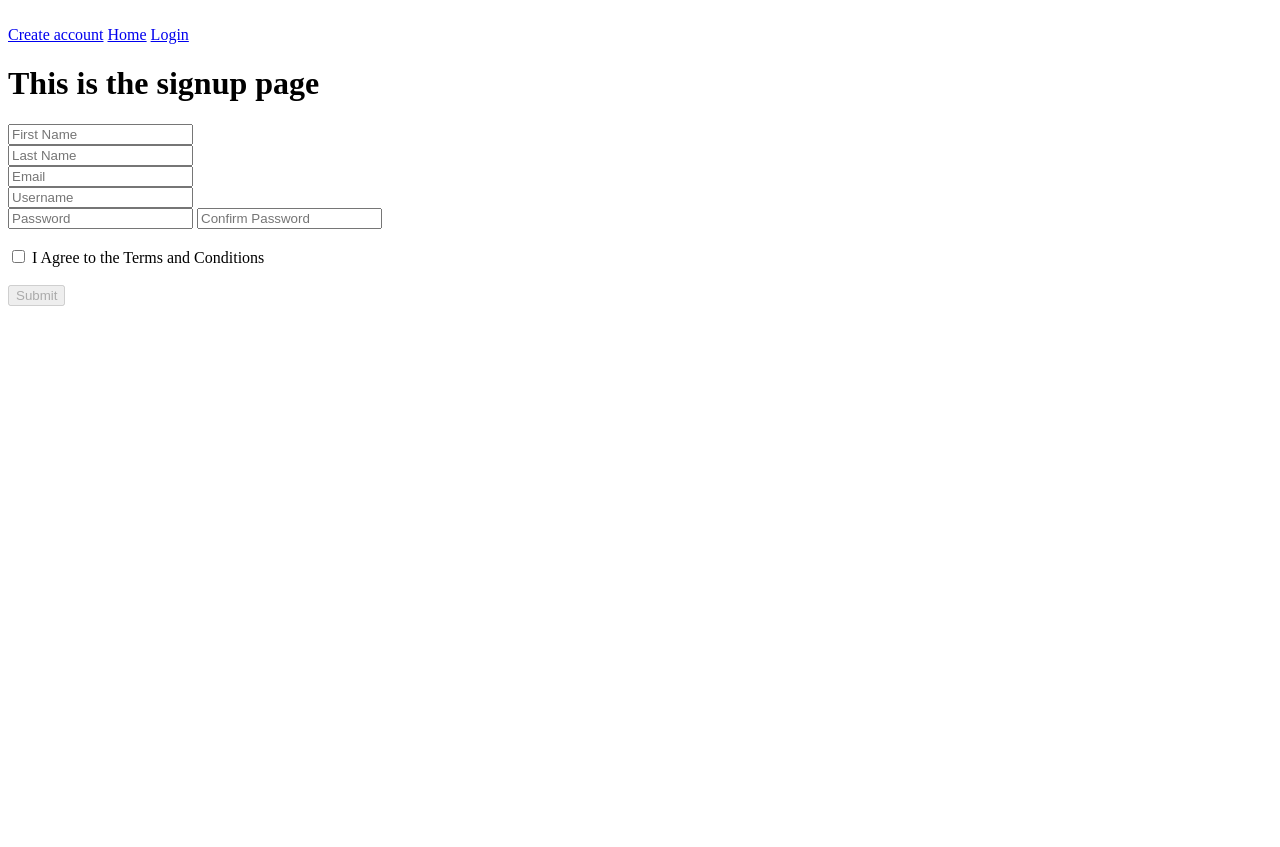
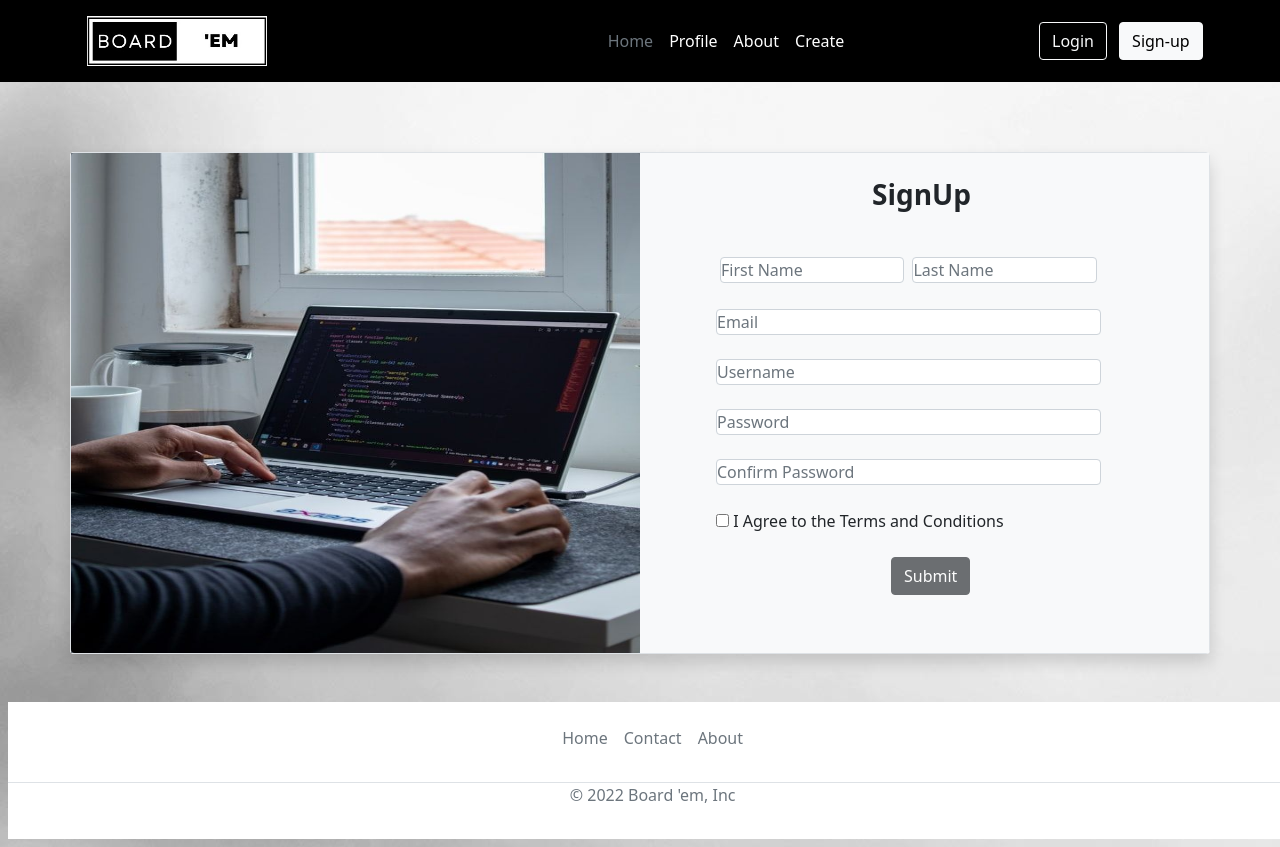
Before and after one commit to sreehari229/Board-em, a Django app: page /create-acc/ in a window 1280 px wide. Before the commit the page ends 306 px from the top, so only its background shows below. Run offline with Django 4.2, Linux system fonts and the light colour scheme.

Commit message:
Signup page frontend added

```diff
--- /dev/null
+++ b/TaskMan/static/Doorway/CSS/signup_styles.css
@@ -0,0 +1,106 @@
+.row{
+    margin: 20px;
+}
+.errhide{
+    display: none;
+}
+.errshow{
+    display: inline;
+}
+.errshow2{
+    display:inline;
+}
+.errshow3{
+    display: inline;
+}
+
+._head{
+    margin: -8px;
+    margin-bottom:70px;
+    width:102%;
+    background-color:black;
+}
+
+.name{
+    width:100%;
+    height: 32px;
+}
+#firstNameIn{
+    float:left;
+    margin: 0px;
+}
+
+#lastNameIn{
+    float: left;
+    margin-top: 0px;
+
+}
+.f_name{
+    width:50%;
+    height:50px;
+    float:left;
+
+}
+.l_name{
+    width:50%;
+    height:50px;
+    float: left;
+
+}
+.d_left{
+    width:200px;
+    height: 500px;
+
+
+}
+.d_right{
+    width:60%;
+    height: 500px;
+    float: left;
+    padding: 0px;
+
+
+}
+.cont_text{
+    width:400px;
+    height: 45px;
+    margin: 200px;
+    margin-top: 25px;
+    margin-left: 220px;
+}
+.form_box{
+    margin:2px;
+    margin-top: -170px;
+    margin-left: 40px;
+
+
+}
+#submit{
+    margin-left: 175px;
+    border: radius 2px;
+}
+.f_div{
+    background:white;
+    margin:-9;
+    width:102%;
+}
+.alert {
+    margin-left: 10px;
+    background-color: #f44336;
+    color: white;
+  }
+
+  .closebtn {
+    margin-left: 0px;
+    color: white;
+    font-weight: bold;
+    float: right;
+    font-size: 20px;
+    line-height: 20px;
+    cursor: pointer;
+    transition: 0.3s;
+  }
+
+  .closebtn:hover {
+    color: black;
+  }
--- a/TaskMan/static/Doorway/CSS/styles.css
+++ /dev/null
@@ -1,6 +0,0 @@
-.errhide{
-    display: none;
-}
-.errshow{
-    display: inline;
-}
--- a/TaskMan/templates/Doorway/base_layout.html
+++ b/TaskMan/templates/Doorway/base_layout.html
@@ -1,16 +1,41 @@
 {% load static %}
-<!doctype html>
-<html>
+<!DOCTYPE html>
+<html lang="en">
 <head>
-  <meta charset="UTF-8">
-  <meta name="viewport" content="width=device-width, initial-scale=1.0">
-  <link rel="stylesheet" href="{% static 'Doorway/CSS/styles.css' %}">
+    <link rel="stylesheet" href="{% static 'Doorway/CSS/signup_styles.css' %}">
+    <meta charset="UTF-8">
+    <meta http-equiv="X-UA-Compatible" content="IE=edge">
+    <meta name="viewport" content="width=device-width, initial-scale=1.0">
+    <link href="https://cdn.jsdelivr.net/npm/bootstrap@5.0.2/dist/css/bootstrap.min.css" rel="stylesheet" integrity="sha384-EVSTQN3/azprG1Anm3QDgpJLIm9Nao0Yz1ztcQTwFspd3yD65VohhpuuCOmLASjC" crossorigin="anonymous">
+
+    <title>SignUp</title>
 </head>
-<body>
-    <br>
-    <a href="{% url 'signup' %}">Create account</a>
-    <a  href="{% url 'index' %}">Home</a>
-    <a  href="{% url 'login' %}">Login</a>
+<body class="bg-success p-2 bg-opacity-25" style="background-image: url(images/bg_img.jpg);" >
+<header class="_head p-3 ">
+    <div class="container">
+
+        <div class="col-12 d-flex flex-wrap align-items-center justify-content-center justify-content-lg-start">
+          <div class="col-5 logo ms-0 me-5">
+            <a href="/" class="d-flex align-items-center mb-2 mb-lg-0 text-white text-decoration-none">
+              <img src="{% static 'images/logo.jpeg' %}" width="180" height="50" >
+            </a>
+          </div>
+
+          <ul class="nav col-12 col-lg-auto me-lg-auto mb-2 justify-content-center mb-md-0">
+            <li><a href="#" class="nav-link px-2 text-secondary">Home</a></li>
+            <li><a href="#" class="nav-link px-2 text-white">Profile</a></li>
+            <li><a href="#" class="nav-link px-2 text-white">About </a></li>
+            <li><a href="#" class="nav-link px-2 text-white">Create</a></li>
+          </ul>
+
+
+          <div class="text-end">
+            <button type="button" class="btn btn-outline-light me-2" onclick="location.href = {% url 'login' %}">Login</button>
+            <button type="button" class="btn btn-light" onclick="location.href = {% url 'signup' %}">Sign-up</button>
+          </div>
+        </div>
+      </div>
+</header>
 
   {% block index_page_content %}
   {% endblock index_page_content %}
@@ -24,5 +49,19 @@
   {% block account_verify_block %}
   {% endblock account_verify_block %}
 
+  <footer class="f_div py-3 m-0 ">
+    <ul class="nav justify-content-center border-bottom pb-4 ">
+      <li class="nav-item"><a href="#" class="nav-link px-2 text-muted">Home</a></li>
+      <li class="nav-item"><a href="#" class="nav-link px-2 text-muted">Contact</a></li>
+      <li class="nav-item"><a href="#" class="nav-link px-2 text-muted">About</a></li>
+    </ul>
+    <p class="text-center text-muted">&copy; 2022 Board 'em, Inc</p>
+  </footer>
+
+
+  <script src="https://cdn.jsdelivr.net/npm/bootstrap@5.0.2/dist/js/bootstrap.bundle.min.js" integrity="sha384-MrcW6ZMFYlzcLA8Nl+NtUVF0sA7MsXsP1UyJoMp4YLEuNSfAP+JcXn/tWtIaxVXM" crossorigin="anonymous"></script>
+  <script src="https://cdn.jsdelivr.net/npm/@popperjs/core@2.9.2/dist/umd/popper.min.js" integrity="sha384-IQsoLXl5PILFhosVNubq5LC7Qb9DXgDA9i+tQ8Zj3iwWAwPtgFTxbJ8NT4GN1R8p" crossorigin="anonymous"></script>
+  <script src="https://cdn.jsdelivr.net/npm/bootstrap@5.0.2/dist/js/bootstrap.min.js" integrity="sha384-cVKIPhGWiC2Al4u+LWgxfKTRIcfu0JTxR+EQDz/bgldoEyl4H0zUF0QKbrJ0EcQF" crossorigin="anonymous"></script>
+
 </body>
 </html>
--- a/TaskMan/templates/Doorway/signup.html
+++ b/TaskMan/templates/Doorway/signup.html
@@ -2,28 +2,51 @@
 {% load static %}
 
 {% block signup_page_content %}
-<h1> This is the signup page </h1>
+<div class="col-12 container p-6 shadow mb-5 bg-body rounded">
+    <section class="row rounded border p-0 ">
+        <div class="d_left col-lg-6 p-0 mx-0 bg-secondary" >
+            <img src="{% static 'images/b.jpg' %}" alt="loading" width="100%" height="500px" class="rounded">
+        </div>
+        <div class="d_right col-lg-6 bg-light">
 
-<form id = "mainForm" method="POST" action="">
-    {% csrf_token %}
-    <input id = firstNameIn type="text" name="firstName" placeholder="First Name" />
-    <p id = firstName class="errhide">⛔️ Enter a valid First Name</p><br>
-    <input id = lastNameIn type="text" name="lastName" placeholder="Last Name" />
-    <p id = lastName class="errhide">⛔️ Enter a valid Last Name</p> <br>
-    <input id= "emailIn" type="email" name="email" placeholder="Email" />
-    <p id="email" class="errhide">⛔️ Enter a valid Email</p> <br>
-    <input  id = "usernameIn" type="text" name="username" placeholder="Username" minlength="3" maxlength="12"/>
-    <p id=username class="errhide">⛔️ Not a valid Username (No special Characters)</p> <br>
-    <input id="passwordIn"type="password" name="password" placeholder="Password" />
-    <input id = "rePasswordIn" type="password" name="rePassword" placeholder="Confirm Password" />
-    <p id = "password" class="errhide">⛔️ <br>Enter a valid Password between 8 - 20 characters (Ex. HelloWorld$123)  </p><br>
-    <p id = "passwordmis" class="errhide">⛔️ Passwords should match</p><br>
-    <input id ="ternandcon" type="checkbox"  onchange="document.getElementById('submitBtn').disabled = !this.checked;" />
-    <label for="ternandcon">I Agree to the Terms and Conditions </label>
-    <br><br>
-    <input id = "submitBtn" type="submit" value="Submit" disabled>
-</form>
+            <div class="cont_text  p-0 ">
+                <h1 class=" col-12 fs-3 fw-bolder bg-light-blue align-items-center">SignUp </h1>
 
-<script src="{% static 'Doorway/Scripts/app.js' %}"></script>
+              </div>
+
+            <div class="col-12 form_box w-75 h-80 border-success">
+                <form id = "mainForm" method="POST" action="" class=" ms-4" onsubmit="return validateform()">
+                    {% csrf_token %}
+                    <div class="name">
+                        <div class="f_name p-1">
+                            <input id = firstNameIn type="text" name="firstName" placeholder="First Name" class="form-control p-0 w-100 " />
+                            <p id = firstName class="errhide text-danger" style="font-size:80%">⛔️ Enter a valid First Name</p><br>
+                            </div>
+                            <div class="l_name p-1 ">
+                                <input id = lastNameIn type="text" name="lastName" placeholder="Last Name" class="form-control p-0 w-100 " />
+                                <p id = lastName class="errhide text-danger" style="font-size:80%">⛔️ Enter a valid Last Name</p> <br>
+                            </div>
+                    </div><br>
+                    <input id= "emailIn" type="email" name="email" placeholder="Email" class="form-control w-40 p-0" />
+                    <p id="email" class="errhide text-danger" style="font-size:80%">⛔️ Enter a valid Email</p> <br>
+                    <input  id = "usernameIn" type="text" name="username" placeholder="Username" class="form-control  p-0"/>
+                    <p id=username class="errhide text-danger" style="font-size:80%">⛔️ Not a valid Username (No special Characters)</p> <br>
+                    <input id="passwordIn"type="password" name="password" placeholder="Password" class="form-control p-0 mb-2 "/>
+                    <p id = "password" class="errhide text-danger" style="font-size:74%">⛔️Enter a valid Password between 8 - 20 characters (Ex. HelloWorld$123)  </p>
+                    <input id = "rePasswordIn" type="password" name="rePassword" placeholder="Confirm Password" class="form-control p-0 mt-4"/>
+                    <p id = "passwordmis" class="errhide text-danger" style="font-size:80%">⛔️ Passwords should match</p><br>
+                    <input id ="ternandcon" type="checkbox"  onchange="document.getElementById('submit').disabled = !this.checked;" />
+                    <label for="ternandcon">I Agree to the Terms and Conditions </label>
+                    <br><br>
+                    <input class="btn btn-dark" id="submit" type="submit" value="Submit" disabled>
+                </form>
+            </div>
+        </div>
+
+
+        </section>
+    </div>
+
+<script src="{% static 'Doorway/Scripts/signup_validations.js' %}"></script>
 
 {% endblock signup_page_content %}
```
Also changed, not shown: TaskMan/static/Doorway/Scripts/signup_validations.js (renamed from TaskMan/static/Doorway/Scripts/app.js), TaskMan/static/images/Board 'em logo.png (added), TaskMan/static/images/Clogo.jpeg (added), TaskMan/static/images/a.jpg (added), TaskMan/static/images/b.jpg (added), TaskMan/static/images/bg_img.jpg (added), TaskMan/static/images/logo.jpeg (added), TaskMan/static/images/logo_nobg.png (added), TaskMan/static/images/signup1.webp (added), TaskMan/static/images/ss.jpg (added).
